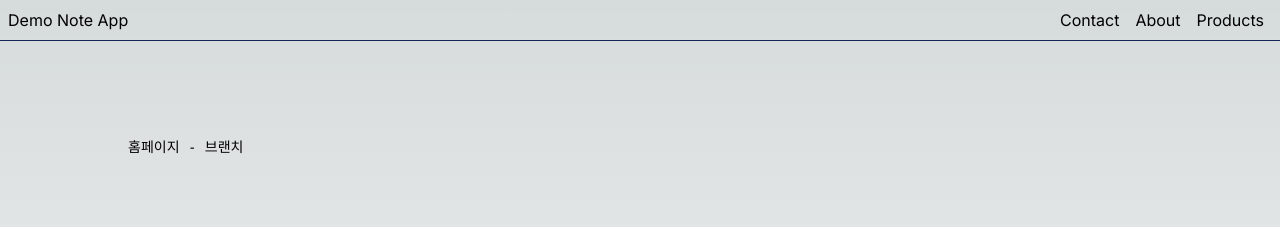
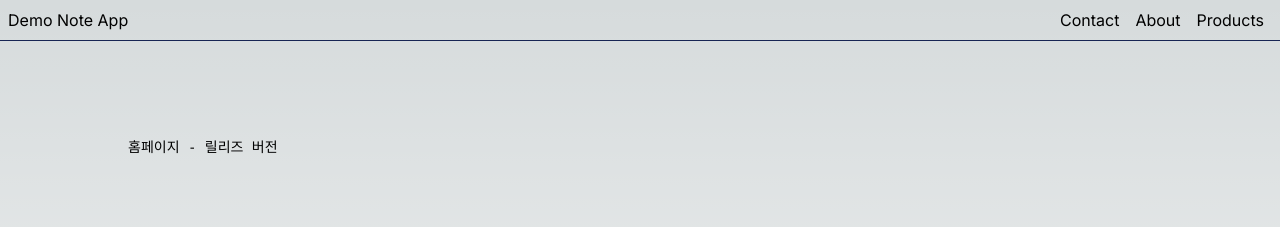
Before and after one commit to ChangJuneKim/nextJStut, a Next.js app: page / in a window 1280 px wide. Shown: the top 227 px of the page. Built offline with nearby package versions, Linux system fonts and the light colour scheme.

Commit message:
feat: 릴리즈 브랜치 테스트

```diff
--- a/src/app/page.tsx
+++ b/src/app/page.tsx
@@ -6,7 +6,7 @@ export default function Home() {
   return (
     <main className="flex min-h-screen flex-col items-center justify-between p-24">
       <div className="z-10 max-w-5xl w-full items-center justify-between font-mono text-sm lg:flex">
-        홈페이지 - 브랜치
+        홈페이지 - 릴리즈 버전
       </div>
       <Counter />
       <Image
```
